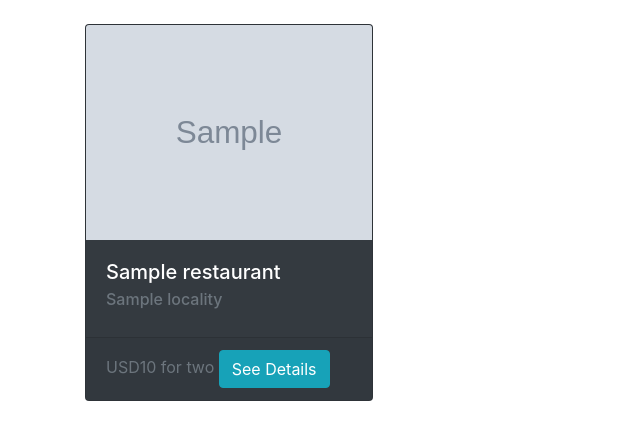
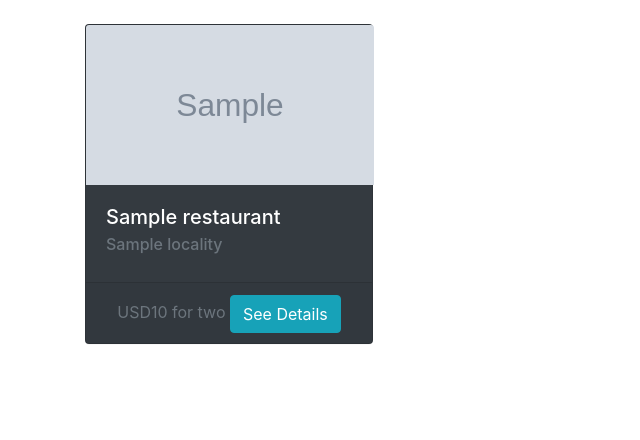
Before and after one commit to adnanhakim/Djomato, a Django app: page / in a window 1280 px wide. Shown: the part 56-496 px from the top of the page, without its empty margins (0-640 px from the left). Run offline with Django 3.2, Linux system fonts and the light colour scheme; tables that the repository leaves empty hold one stand-in row (values such as "Sample post"); grey boxes marked "Sample" are stand-in pictures; a database or web service that is not in the repository returns one stand-in record (values such as "Sample title"); data that the repository does not hold is empty; some libraries are stand-ins or nearby versions.

Commit message:
Card Height

```diff
--- a/Djomato/DJEats/templates/DJEats/home.html
+++ b/Djomato/DJEats/templates/DJEats/home.html
@@ -2,15 +2,15 @@
 {% block content %}
 <div class="row">
     {% for restaurant in restaurants %}
-    <div class="col">
-        <div class="card text-white bg-dark mb-3" style="width: 18rem;">
-            <img class="card-img-top" src={{ restaurant.image }} alt="Card image cap">
+    <div class="col" >
+        <div class="card text-white bg-dark mb-3" style="width: 18rem; height: 20rem">
+            <img class="card-img-top" src={{ restaurant.image }} alt="Card image cap" style="width: 18rem; height: 10rem">
             <div class="card-body">
                 <h5 class="card-title">{{ restaurant.name }}</h5>
                 <h6 class="card-subtitle mb-2 text-muted">{{ restaurant.locality }}</h6>
 
             </div>
-            <div class="card-footer text-muted">
+            <div class="card-footer text-muted" align="center">
                 {{ restaurant.cost }} for two
                 <a href="#" class="btn btn-info">See Details</a>
             </div>
```
Also changed, not shown: Djomato/templates/base.html (line endings or trailing spaces).
